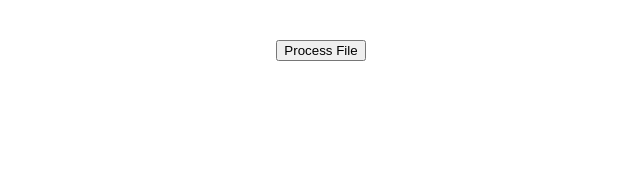
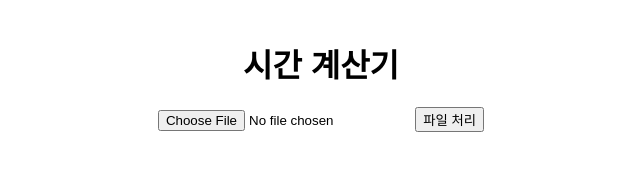
Before and after one commit to elegangce159/core_calculate, a plain HTML site: page index.html in a window 1280 px wide. Shown: the whole page, without its empty margins (319-959 px from the left). Drawn offline with Linux system fonts and the light colour scheme.

Commit message:
Update index.html

```diff
--- a/index.html
+++ b/index.html
@@ -1,15 +1,14 @@
 <!DOCTYPE html>
-<html lang="en">
+<html lang="ko">
 <head>
-    <meta charset="UTF-8">
-    <title>Your Webpage Title</title>
-    <link rel="stylesheet" href="style.css">
+<meta charset="UTF-8">
+<title>시간 계산기</title>
+<link rel="stylesheet" href="style.css">
 </head>
 <body>
-    <!-- Your HTML content here -->
-    <button onclick="processFile()">Process File</button>
-
-    <!-- Ensure the script is loaded at the end of the body -->
-    <script src="script.js"></script>
+<h1>시간 계산기</h1>
+<input type="file" id="fileInput" accept=".xlsx">
+<button onclick="processFile()">파일 처리</button>
+<script src="script.js"></script>
 </body>
 </html>
```
